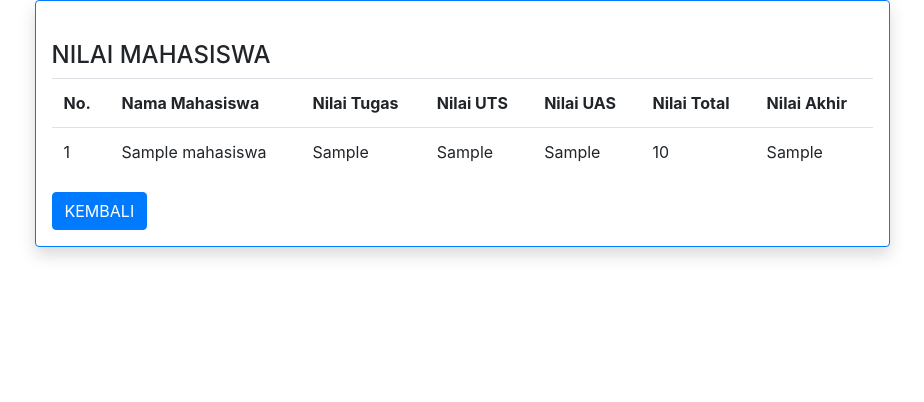
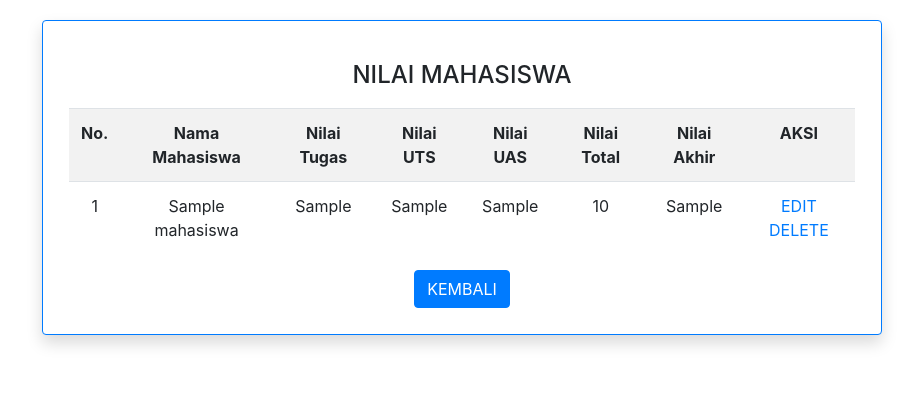
Before and after one commit to setiaendra18/bpptik-jwp, a PHP site: page /tampil.php in a window 1280 px wide. Shown: the top 402 px of the page, without its empty margins (178-1102 px from the left). Run offline with PHP 8.4, Linux system fonts and the light colour scheme; tables that the repository leaves empty or names only in its code hold one stand-in row (values such as "Sample post").

Commit message:
Add files via upload

```diff
--- a/02-PemrogramanTersetruktur/tampil.php
+++ b/02-PemrogramanTersetruktur/tampil.php
@@ -3,11 +3,19 @@
 <head>
 	<title>TAMPIL NILAI MAHASISWA</title>
 	<link rel="stylesheet" href="https://stackpath.bootstrapcdn.com/bootstrap/4.3.1/css/bootstrap.min.css" integrity="sha384-ggOyR0iXCbMQv3Xipma34MD+dH/1fQ784/j6cY/iJTQUOhcWr7x9JvoRxT2MZw1T" crossorigin="anonymous">
+
 	<script>
     function goBack() {
         window.history.back();
     }
-</script>
+	</script>
+	<style type="text/css">
+	div
+	{
+		text-align: center;
+		padding: 10px;
+	}
+	</style>
 </head>
 <body>
 </body>
@@ -23,8 +31,9 @@ if (mysqli_num_rows($result) > 0) {
   		<div class="col-md-9 border border-primary shadow p-3 mb-5 bg-white rounded">
   		<br>
   			<h4>NILAI MAHASISWA</h4>
+
 			<div class="table-responsive">
-  			<table class="table">
+  			<table class="table table-striped">
 			    <th>No.</th>
 			    <th>Nama Mahasiswa</th>
 			    <th>Nilai Tugas</th>
@@ -32,6 +41,7 @@ if (mysqli_num_rows($result) > 0) {
 			    <th>Nilai UAS</th>
 			    <th>Nilai Total</th>
 			    <th>Nilai Akhir</th>
+			     <th>AKSI</th>
 				<?php
 					$no=1;
 					while($row = mysqli_fetch_assoc($result)) {
@@ -44,6 +54,10 @@ if (mysqli_num_rows($result) > 0) {
 			  		<td><?= $row["nluas"] ?></td>
 			  		<td><?= $row["nltotal"] ?></td>
 			  		<td><?= $row["nilai"] ?></td>
+			  		<td>
+			  		<a href="edit.php?id_nilai=<?= $row['id_mahasiswa']?>">EDIT</a>
+			  		<a href="delete.php?id_mahasiswa=<?= $row['id_mahasiswa']?>">DELETE</a>
+			  		</td>
 			  	</tr>
 			  	<?php
 			  	$no++;
```
Also changed, not shown: 02-PemrogramanTersetruktur/delete.php (added, +16 -0 lines), 02-PemrogramanTersetruktur/form_input.php (+5 -6 lines).
